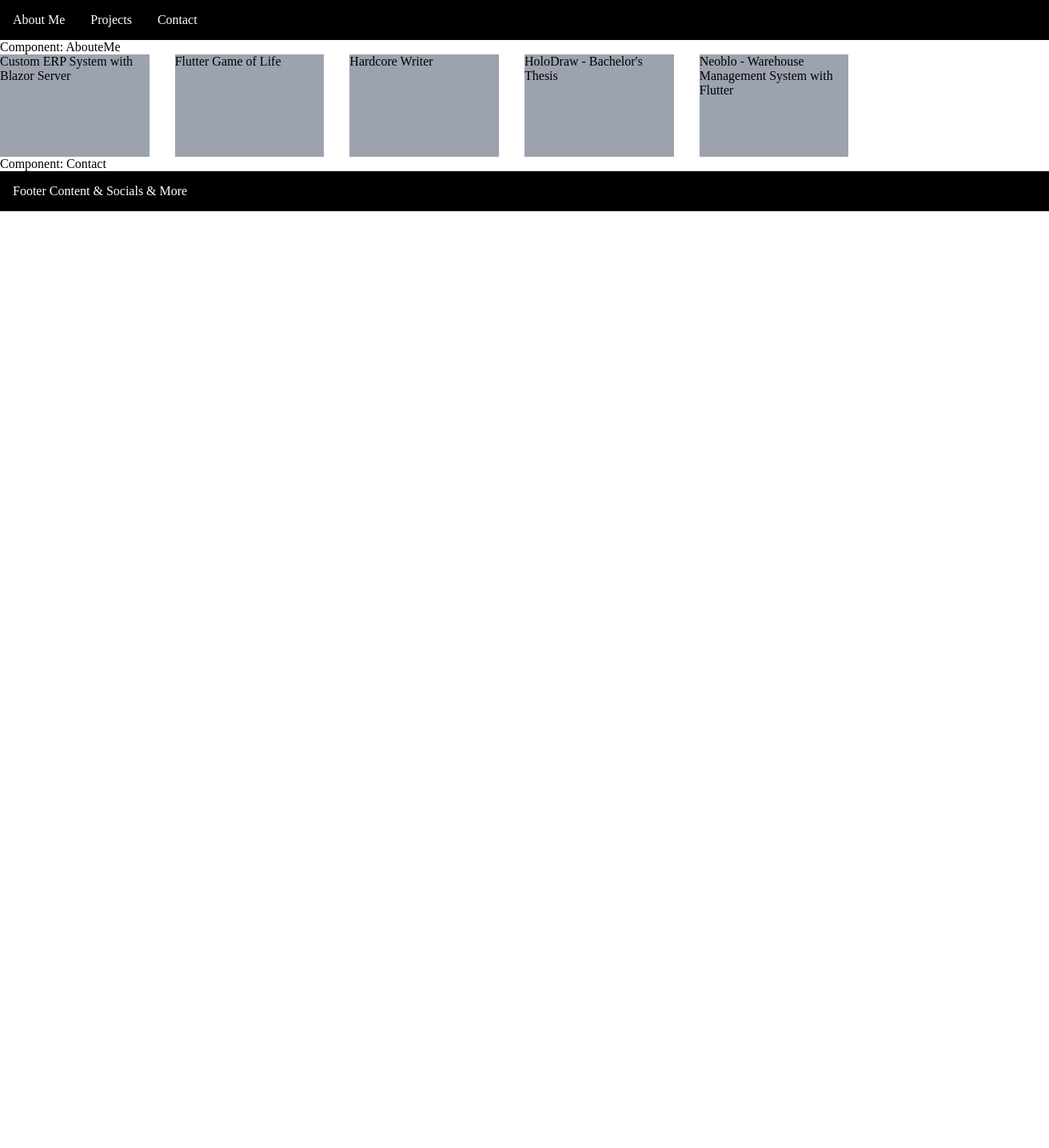
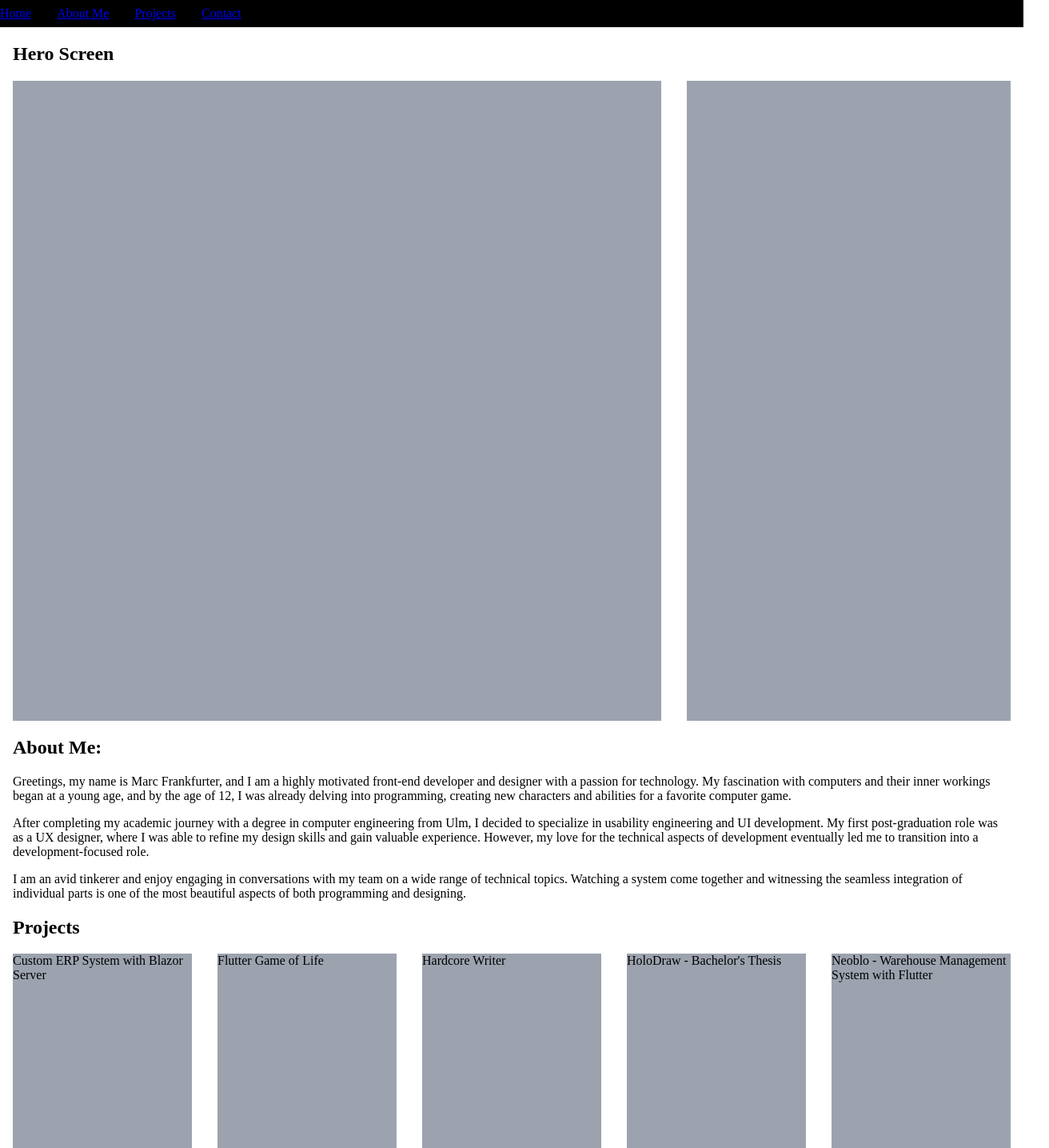
Before and after one commit to FranktheFurter/marc-frankfurter, a Nuxt app: page / in a window 1280 px wide. Shown: the top 1435 px of the page at 80% size, 1312 px wide, since content can reach past the window. Before the commit the page ends 800 px from the top, so only its background shows below. Built offline with nearby package versions, Linux system fonts and the light colour scheme.

Commit message:
progress for now

```diff
--- a/app.vue
+++ b/app.vue
@@ -1,6 +1,6 @@
 <template>
   <Header />
-  <div>
+  <div class="mx-4">
     <NuxtPage />
   </div>
   <Footer />
--- a/components/AbouteMe.vue
+++ b/components/AbouteMe.vue
@@ -1,7 +1,30 @@
 <script lang="ts" setup></script>
 
 <template>
-  <div class="container mx-auto">Component: AbouteMe</div>
+  <section id="aboutme" class="container mx-auto">
+    <h2>About Me:</h2>
+    <p>
+      Greetings, my name is Marc Frankfurter, and I am a highly motivated
+      front-end developer and designer with a passion for technology. My
+      fascination with computers and their inner workings began at a young age,
+      and by the age of 12, I was already delving into programming, creating new
+      characters and abilities for a favorite computer game.
+    </p>
+    <p>
+      After completing my academic journey with a degree in computer engineering
+      from Ulm, I decided to specialize in usability engineering and UI
+      development. My first post-graduation role was as a UX designer, where I
+      was able to refine my design skills and gain valuable experience. However,
+      my love for the technical aspects of development eventually led me to
+      transition into a development-focused role.
+    </p>
+    <p>
+      I am an avid tinkerer and enjoy engaging in conversations with my team on
+      a wide range of technical topics. Watching a system come together and
+      witnessing the seamless integration of individual parts is one of the most
+      beautiful aspects of both programming and designing.
+    </p>
+  </section>
 </template>
 
 <style scoped></style>
--- a/components/Contact.vue
+++ b/components/Contact.vue
@@ -1,7 +1,13 @@
 <script lang="ts" setup></script>
 
 <template>
-  <div class="container mx-auto">Component: Contact</div>
+  <section id="contact" class="container mx-auto">
+    <h2>Contact</h2>
+    <div class="flex gap-8">
+      <div class="w-1/2 h-200 bg-gray"></div>
+      <div class="w-1/2 h-200 bg-gray"></div>
+    </div>
+  </section>
 </template>
 
 <style scoped></style>
--- a/components/Footer.vue
+++ b/components/Footer.vue
@@ -1,8 +1,8 @@
 <script lang="ts" setup></script>
 
 <template>
-  <div class="w-100% bg-black text-white p-4">
-    Footer Content & Socials & More
+  <div class="w-100% bg-black text-white">
+    <div class="py-2 mx-auto container">Footer Content & Socials & More</div>
   </div>
 </template>
 
--- a/components/Header.vue
+++ b/components/Header.vue
@@ -1,11 +1,12 @@
 <script lang="ts" setup></script>
 
 <template>
-  <div class="w-100% bg-black text-white p-4">
-    <div class="flex gap-8">
-      <div>About Me</div>
-      <div>Projects</div>
-      <div>Contact</div>
+  <div class="w-100% bg-black text-white py-2 sticky top-0">
+    <div class="flex gap-8 container mx-auto">
+      <a href="#hero">Home</a>
+      <a href="#aboutme">About Me</a>
+      <a href="#projects">Projects</a>
+      <a href="#contact">Contact</a>
     </div>
   </div>
 </template>
--- /dev/null
+++ b/components/Hero.vue
@@ -0,0 +1,13 @@
+<script lang="ts" setup></script>
+
+<template>
+  <section id="hero" class="container mx-auto">
+    <h2>Hero Screen</h2>
+    <div class="flex gap-8">
+      <div class="w-2/3 h-200 bg-gray"></div>
+      <div class="w-1/3 h-200 bg-gray"></div>
+    </div>
+  </section>
+</template>
+
+<style scoped></style>
--- a/components/ProjectsGrid.vue
+++ b/components/ProjectsGrid.vue
@@ -3,15 +3,16 @@ import projects from "@/data/projects"
 </script>
 
 <template>
-  <div class="container mx-auto">
+  <section id="projects" class="container mx-auto">
+    <h2>Projects</h2>
     <div
-      class="grid sm:grid-cols-1 md:grid-cols-2 lg:grid-cols-4 xl:grid-cols-6 gap-8"
+      class="grid sm:grid-cols-1 md:grid-cols-2 lg:grid-cols-4 xl:grid-cols-5 gap-8"
     >
       <div v-for="project in projects" :key="project.id" class="bg-gray w-100%">
-        <div class="h-32">{{ project.title }}</div>
+        <div class="h-300px">{{ project.title }}</div>
       </div>
     </div>
-  </div>
+  </section>
 </template>
 
 <style scoped>
--- a/pages/index.vue
+++ b/pages/index.vue
@@ -2,9 +2,11 @@
 import ProjectsGrid from "@/components/ProjectsGrid.vue"
 import AbouteMe from "@/components/AbouteMe.vue"
 import Contact from "@/components/Contact.vue"
+import Hero from "~/components/Hero.vue"
 </script>
 
 <template>
+  <Hero />
   <AbouteMe />
   <ProjectsGrid />
   <Contact />
```
